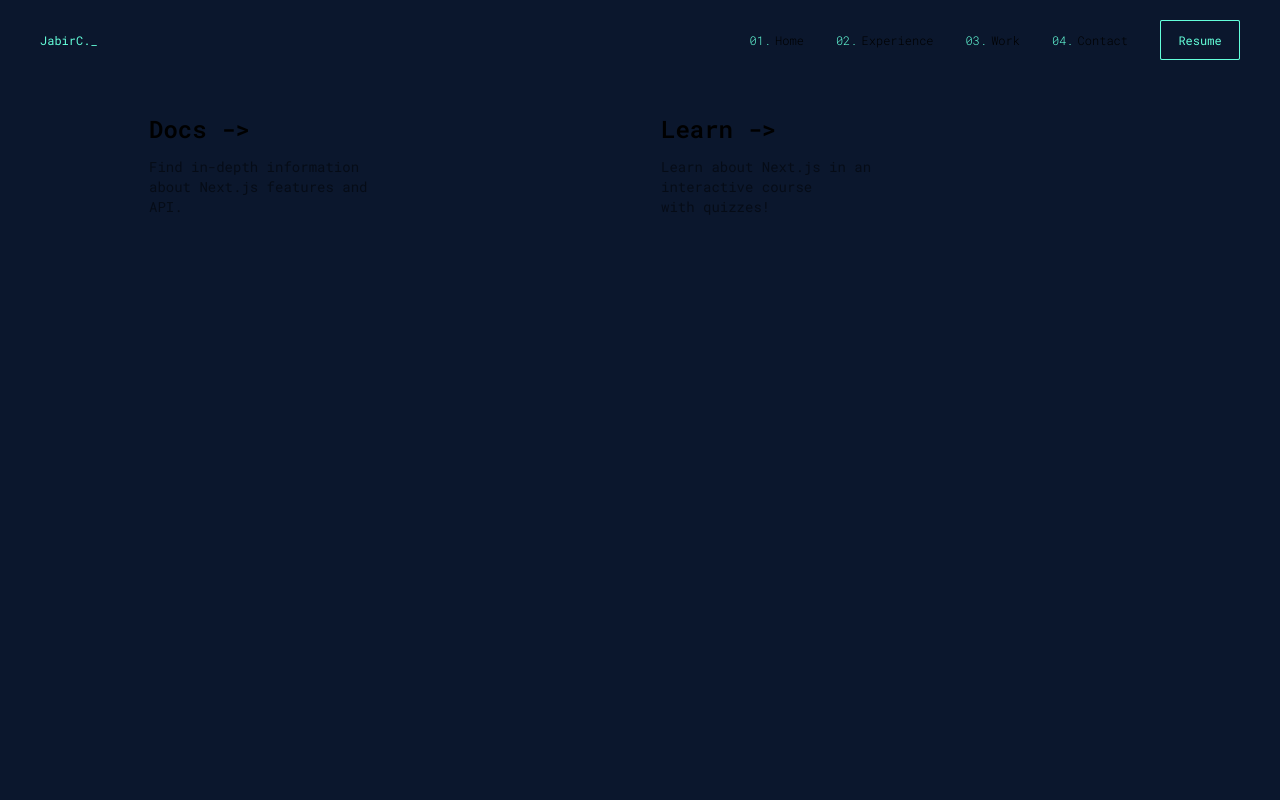
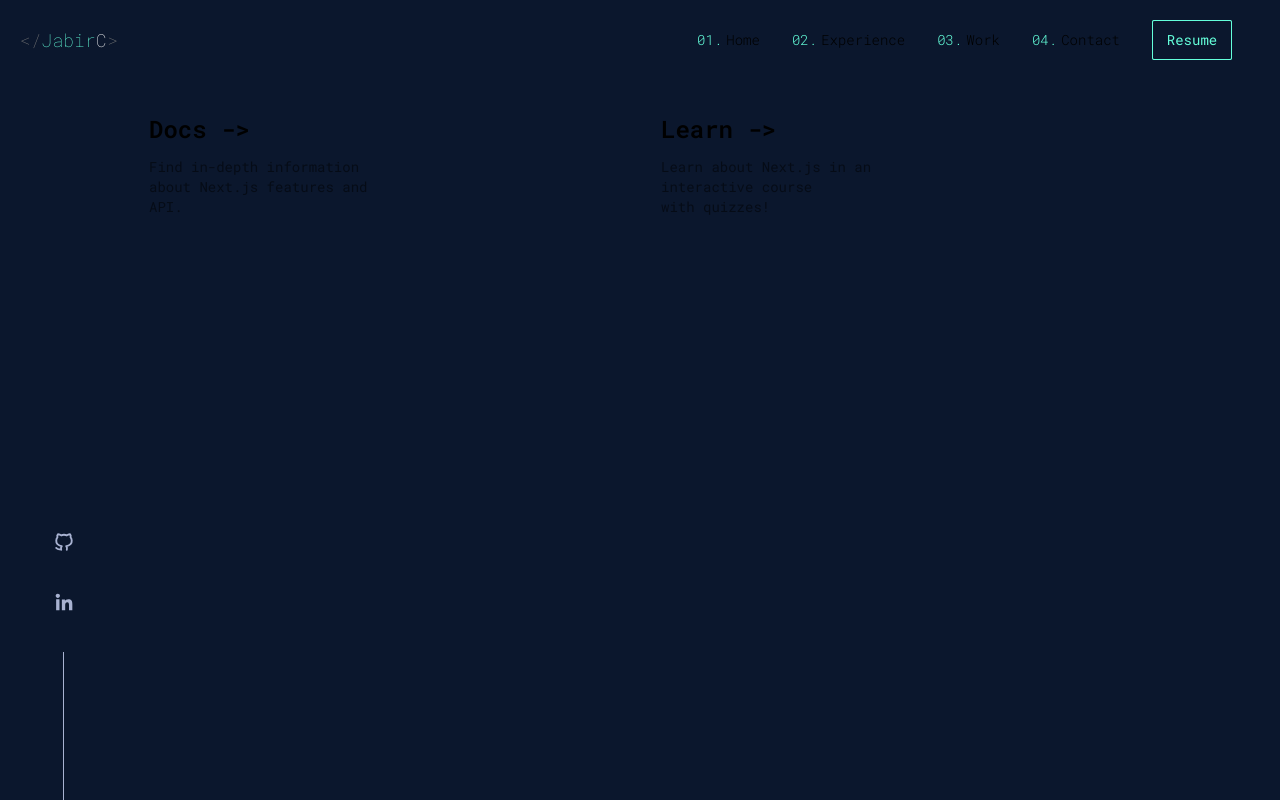
Before and after one commit to JabirC/Portfolio, a Next.js app: page / in a window 1280 px wide. Built offline with nearby package versions, Linux system fonts and the light colour scheme.

Commit message:
implement footer

```diff
--- /dev/null
+++ b/src/app/components/Footer.tsx
@@ -0,0 +1,40 @@
+import React, { useState } from "react";
+
+
+const Footer = () => {
+  const [colorLinkedIn, setColorLinkedIn] = useState('#a8b2d1');
+  const [colorGitHub, setColorGitHub] = useState('#a8b2d1');
+
+
+
+  return (
+    <div className="md:fixed flex flex-col justify-center items-center space-y-6 md:space-y-0 pb-10 md:pb-0 bottom-0 left-0 w-full md:w-32 h-24 md:h-400">
+        <ul className="flex flex-row md:flex-col justify-center items-center space-x-8  md:space-x-0 md:space-y-10">
+            <li className="flex flex-col md:flex-row justify-center items-center">
+                <a className="transition-transform transform hover:-translate-y-1" onMouseEnter={()=>setColorGitHub("#64FFDA")} onMouseLeave={()=>setColorGitHub('#CCD6F6')} href="/">
+                    <svg xmlns="http://www.w3.org/2000/svg" width="20" height="20" viewBox="0 0 16 16"><path fill="none" stroke={colorGitHub} stroke-linecap="round" stroke-linejoin="round" stroke-width="1.5" d="M5.75 14.25s-.5-2 .5-3c0 0-2 0-3.5-1.5s-1-4.5 0-5.5c-.5-1.5.5-2.5.5-2.5s1.5 0 2.5 1c1-.5 3.5-.5 4.5 0c1-1 2.5-1 2.5-1s1 1 .5 2.5c1 1 1.5 4 0 5.5s-3.5 1.5-3.5 1.5c1 1 .5 3 .5 3m-5-.5c-1.5.5-3-.5-3.5-1"></path>
+                    </svg>
+                </a>
+            </li>
+            <li className="flex flex-col md:flex-row justify-center items-center">
+                <a className="transition-transform transform hover:-translate-y-1" onMouseEnter={()=>setColorLinkedIn("#64FFDA")} onMouseLeave={()=>setColorLinkedIn('#CCD6F6')} href="/">
+                    <svg xmlns="http://www.w3.org/2000/svg" width="20" height="20" viewBox="0 0 24 24"><path fill={colorLinkedIn} fill-rule="evenodd" d="M9.429 8.969h3.714v1.85c.535-1.064 1.907-2.02 3.968-2.02c3.951 0 4.889 2.118 4.889 6.004V22h-4v-6.312c0-2.213-.535-3.461-1.897-3.461c-1.889 0-2.674 1.345-2.674 3.46V22h-4zM2.57 21.83h4V8.799h-4zM7.143 4.55a2.53 2.53 0 0 1-.753 1.802a2.573 2.573 0 0 1-1.82.748a2.59 2.59 0 0 1-1.818-.747A2.548 2.548 0 0 1 2 4.55c0-.677.27-1.325.753-1.803A2.583 2.583 0 0 1 4.571 2c.682 0 1.336.269 1.819.747c.482.478.753 1.126.753 1.803" clip-rule="evenodd"></path>
+                    </svg>
+                 </a>
+            </li>
+            <li className="hidden md:flex flex-col md:flex-row justify-center items-center">
+                <div className="w-0.5 h-80 border-[#a8b2d1] border-l "></div>
+            </li>
+        </ul>
+        <div className="md:hidden text-xs text-[#a8b2d1]">
+            Created with passion by Jabir Chowdhury
+        </div>
+        {/* <div className="md:hidden text-xs text-[#a8b2d1]">
+            ©2024
+        </div> */}
+    </div>
+  );
+};
+
+
+export default Footer;
--- a/src/app/components/Header.tsx
+++ b/src/app/components/Header.tsx
@@ -4,8 +4,13 @@ const Header = () => {
   const [showLinks, setShowLinks] = useState(false);
 
   return (
-    <header className="fixed top-0 left-0 pl-10 pr-10 w-full h-20   text-xs flex flex-row items-center ">
-      <div className="origin-center text-[#64FFDA]">JabirC._</div>
+    <header className="fixed top-0 left-0 pl-5 pr-12 w-full h-20 text-sm flex flex-row items-center bg-[#0B172D]">
+      <button className="flex flex-row">
+          <text className="text-[#787878] text-lg font-thin">&lt;/</text>
+          <div className="origin-center text-[#64FFDA] text-lg font-thin">Jabir</div>
+          <text className="text-[#787878] tracking-wider text-lg font-thin flex flex-row"><div className="text-white">C</div>&gt;</text>
+      </button>
+
       <nav className="w-full h-full">
         <ol className="hidden md:flex flex-row justify-end items-center h-full font-light space-x-8">
           <li><a className='flex flex-row justify-end items-center hover:text-[#64FFDA]' href="/"> <div className='pr-1 text-[#64FFDA]'>01.</div>  Home</a></li>
@@ -23,14 +28,14 @@ const Header = () => {
           <li><a className='flex flex-col justify-end items-center hover:text-[#64FFDA]' href="/contact"> <div className='text-[#64FFDA] text-xs'>04.</div> Contact</a></li>
           <br className="h-20"></br>
           <div className="flex relative text-[#64FFDA]">
-            <button className="relative z-10 h-14 w-40 border border-[#64FFDA] bg-[#112240] rounded-sm transition-transform transform hover:-translate-y-1 hover:-translate-x-1">Resume</button>
+            <button className="relative z-10 h-14 w-40 border border-[#64FFDA] bg-[#112240] rounded-sm transition-all duration-300 transition-transform transform hover:-translate-y-0.5 hover:-translate-x-0.5">Resume</button>
             <div className="absolute top-0  bg-[#64FFDA] w-40 h-14 z-1 rounded-sm"></div>
           </div>
         </ol>
       </nav>
 
       <div className="hidden md:flex relative pl-8 text-[#64FFDA]">
-        <button className="relative z-10 h-10 w-20 border border-[#64FFDA] bg-[#0B172D] rounded-sm transition-transform transform hover:-translate-y-1 hover:-translate-x-1">Resume</button>
+        <button className="relative z-10 h-10 w-20 border border-[#64FFDA] bg-[#0B172D] rounded-sm transition-all duration-300 transition-transform transform hover:-translate-y-0.5 hover:-translate-x-0.5">Resume</button>
         <div className="absolute top-0  bg-[#64FFDA] w-20 h-10 z-1 rounded-sm"></div>
       </div>
 
@@ -48,13 +53,6 @@ const Header = () => {
              </button>
 
         }
-        {/* <button onClick={() => setShowLinks(!showLinks)}>
-            <div className="flex flex-col justify-center items-end">
-              <div className="w-10 h-0.5 bg-[#64FFDA] m-1"></div>
-              <div className="w-8 h-0.5 bg-[#64FFDA] m-1"></div>
-              <div className="w-6 h-0.5 bg-[#64FFDA] m-1"></div>
-            </div>
-        </button> */}
       </div>
 
     </header>
--- a/src/app/layout.tsx
+++ b/src/app/layout.tsx
@@ -6,6 +6,7 @@ import type { Metadata } from "next";
 import dynamic from 'next/dynamic';
 import { Inter , Roboto_Mono} from "next/font/google";
 import Header from "./components/Header";
+import Footer from "./components/Footer";
 import "./globals.css";
 
 
@@ -30,6 +31,7 @@ export default function RootLayout({
         </header>
         <Header />
         {children}
+        <Footer/>
       </body>
     </html>
   );
```
